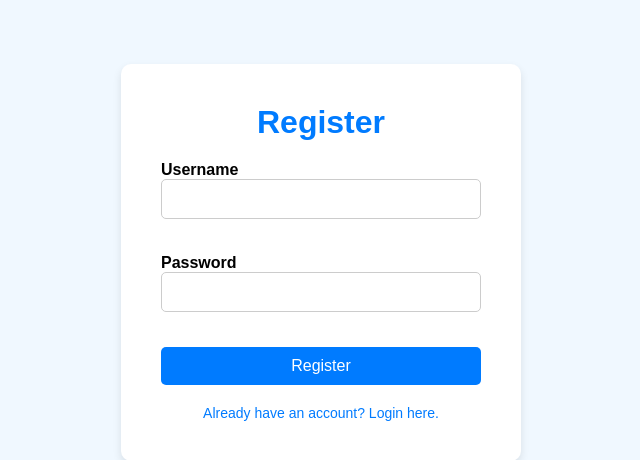
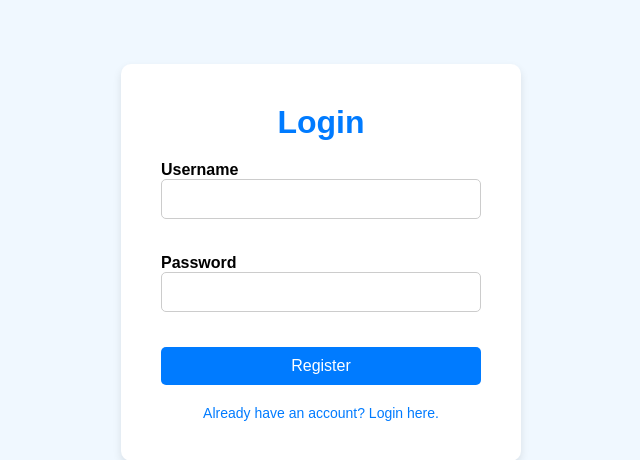
Before and after one commit to emmylem/Bank-App, a Flask app: page /login in a window 1280 px wide. Shown: the part 138-598 px from the top of the page, without its empty margins (319-959 px from the left). Run offline with Flask 3, Linux system fonts and the light colour scheme.

Commit message:
Update login.html

```diff
--- a/templates/login.html
+++ b/templates/login.html
@@ -90,7 +90,7 @@
 </head>
 <body>
     <div class="container">
-        <h1>Register</h1>
+        <h1>Login</h1>
         <form method="POST">
             <div class="form-group">
                 <label for="username">Username</label>
```
